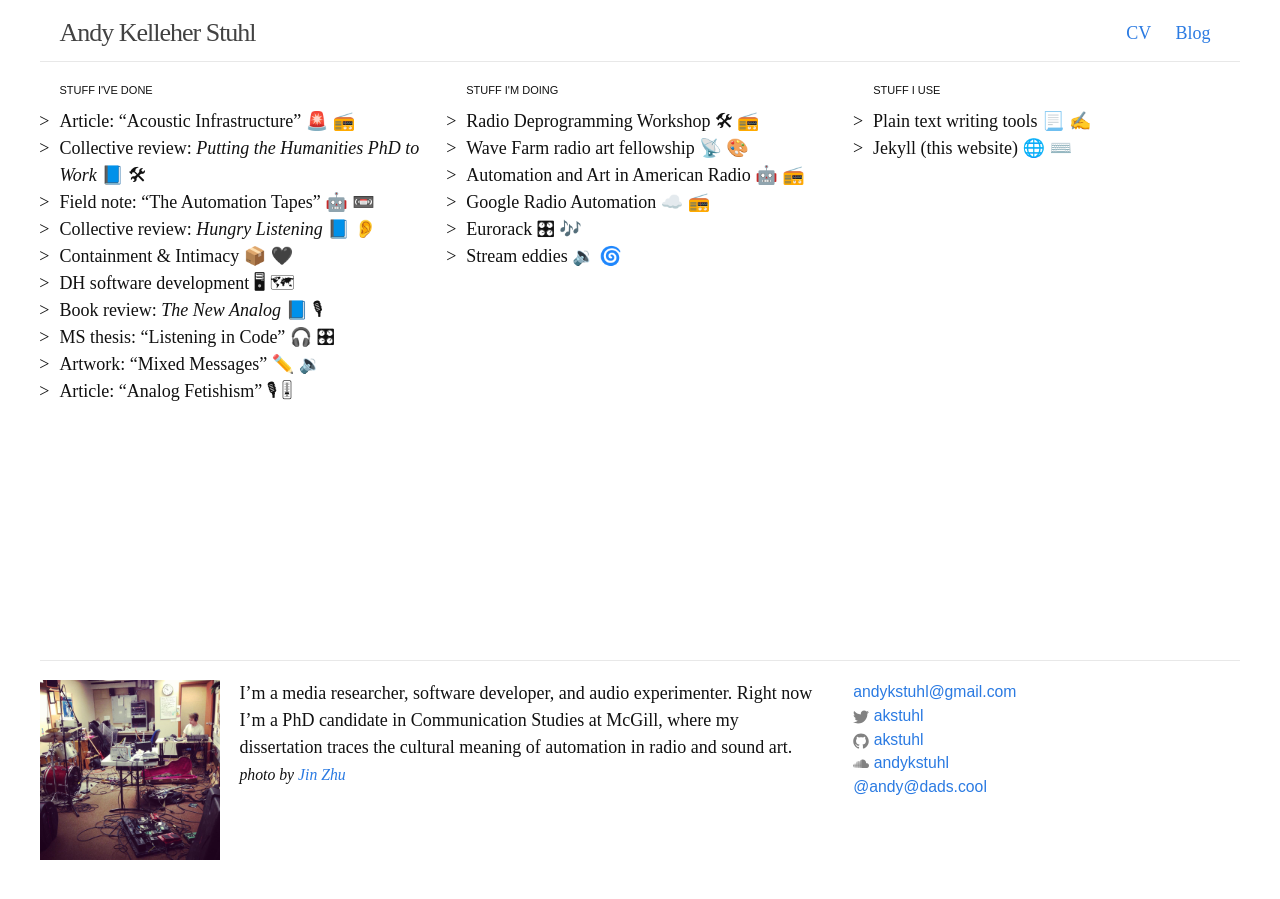
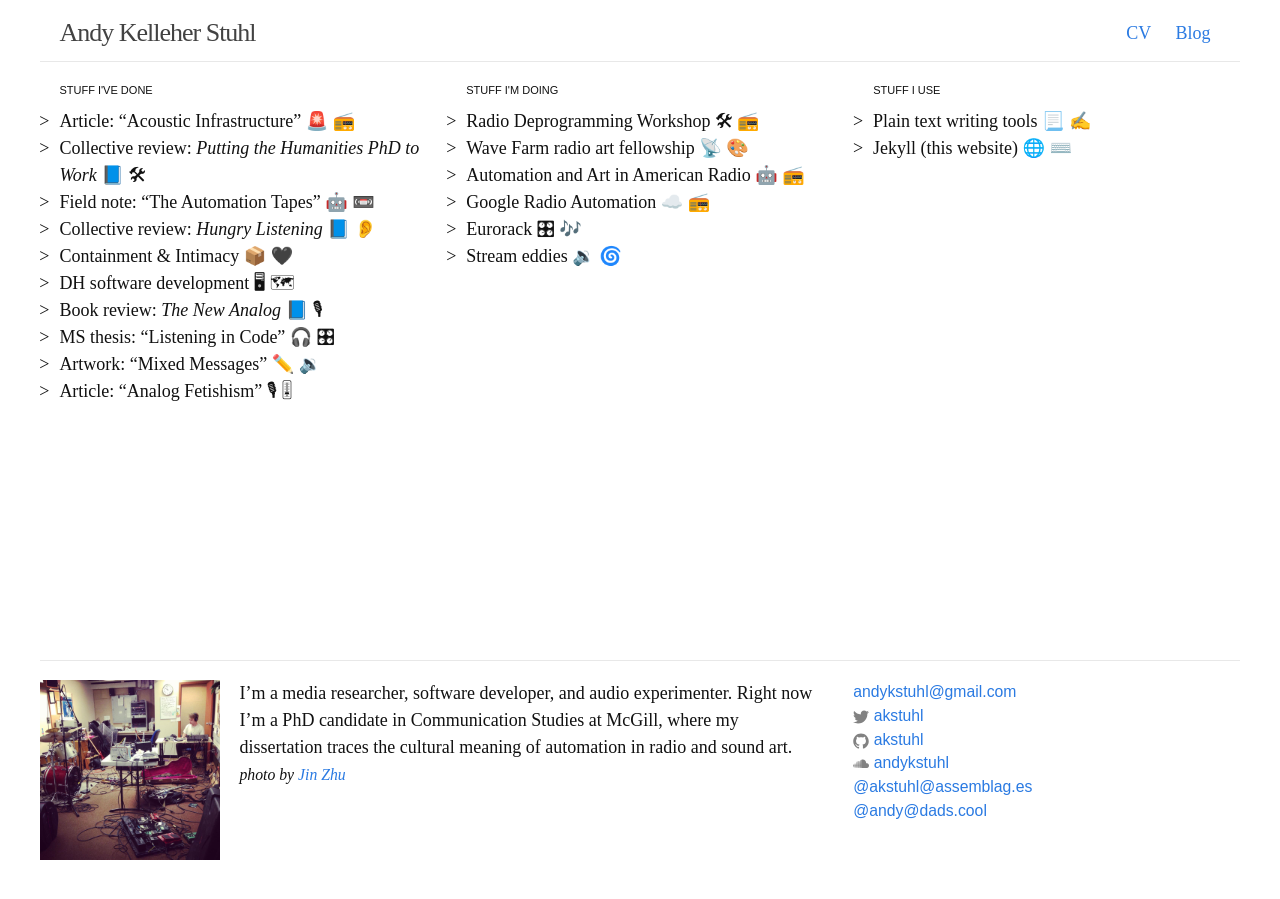
Before and after one commit to akstuhl/akstuhl.github.io, a Jekyll site: the page built from index.html, in a window 1280 px wide. Built offline with Jekyll 4.4.1, drawn with Linux system fonts in a browser that asks for light colours; nearby versions of some CDN libraries.

Commit message:
add assemblages link

```diff
--- a/_includes/contact_list.html
+++ b/_includes/contact_list.html
@@ -50,6 +50,9 @@
   {% endif %}
 
   <li>
+    <a rel="me" href="https://assemblag.es/@akstuhl">@akstuhl@assemblag.es</a>
+  </li>
+  <li>
     <a rel="me" href="https://dads.cool/@andy">@andy@dads.cool</a>
   </li>
 </ul>
```
